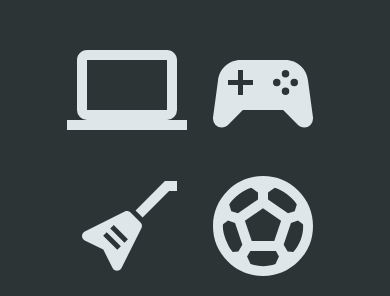
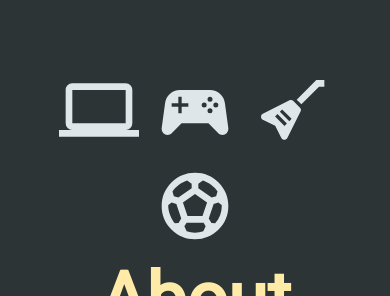
Before and after one commit to Inux71/My-Portfolio-Website, a React (Create React App) app: page / in a window 390 px wide. Shown: the part 712-1008 px from the top of the page. Built offline with nearby package versions, Linux system fonts and the light colour scheme.

Commit message:
fix responsive design

```diff
--- a/src/About.js
+++ b/src/About.js
@@ -1,7 +1,7 @@
 import BoldText from "./BoldText";
 import ColourBoldText from "./ColourBoldText";
-import Icon from "@mdi/react";
 import {mdiGuitarElectric, mdiController, mdiLaptop, mdiSoccer} from "@mdi/js"
+import AboutIconContainer from "./AboutIconContainer";
 
 function About() {
     const dateOfBirth = new Date(2001, 12, 11);
@@ -27,10 +27,18 @@ function About() {
                 gap-4
                 text-city-lights
                 bg-dracula-orchid">
-                <Icon path={mdiLaptop} size={5}/>
-                <Icon path={mdiController} size={5}/>
-                <Icon path={mdiGuitarElectric} size={5}/>
-                <Icon path={mdiSoccer} size={5}/>
+                <div className="
+                    w-full
+                    flex
+                    flex-wrap
+                    justify-center
+                    items-center
+                    gap-4">
+                    <AboutIconContainer icon={mdiLaptop}/>
+                    <AboutIconContainer icon={mdiController}/>
+                    <AboutIconContainer icon={mdiGuitarElectric}/>
+                    <AboutIconContainer icon={mdiSoccer}/>
+                </div>
             </div>
             <div className="
                 w-full
--- /dev/null
+++ b/src/AboutIconContainer.js
@@ -0,0 +1,21 @@
+import Icon from "@mdi/react";
+
+function AboutIconContainer({icon}) {
+    return (
+        <div className="
+            bg-dracula-orchid
+            text-city-lights
+            w-20
+            h-20
+            md:w-32
+            md:h-32
+            flex
+            flex-col
+            justify-center
+            items-center">
+            <Icon path={icon}/>
+        </div>
+    );
+}
+
+export default AboutIconContainer;
```
